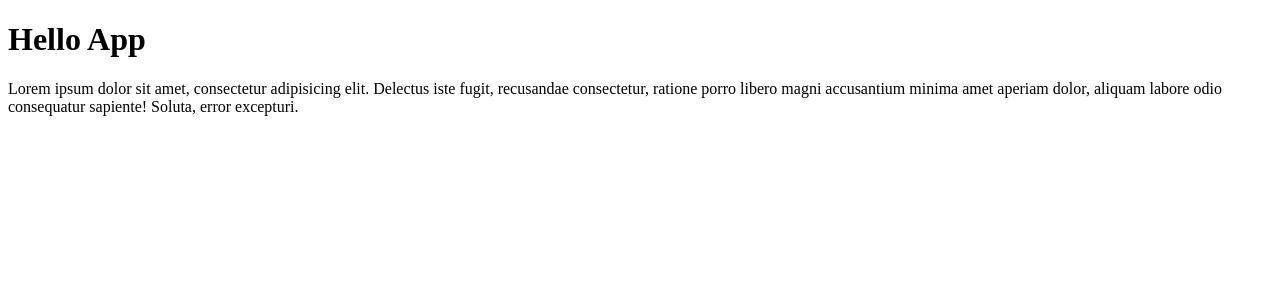
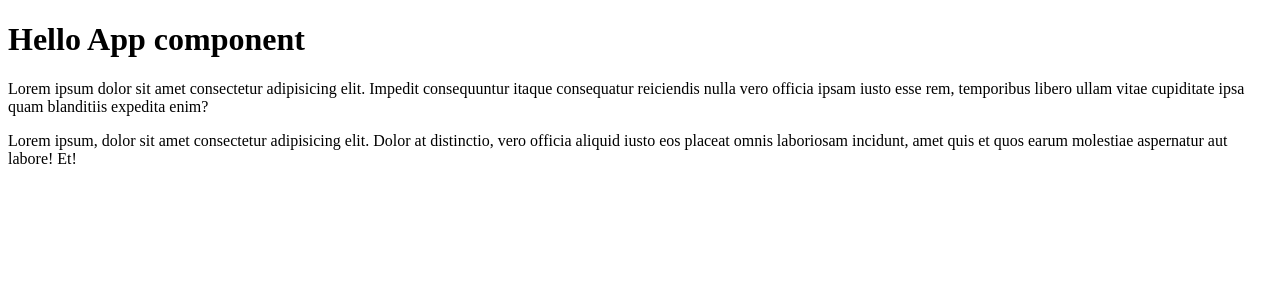
Before and after one commit to OleksiiPustilnyk/react-website-shop, a React (Create React App) app: page / in a window 1280 px wide. Shown: the top 300 px of the page. Built offline with nearby package versions, Linux system fonts and the light colour scheme.

Commit message:
add component App title and paragraph

```diff
--- a/src/index.tsx
+++ b/src/index.tsx
@@ -8,17 +8,45 @@ import ReactDOM from 'react-dom/client'
 
 // JSX
 
-const app = (
-    <div>
-        <h1 id="text">Hello App</h1>
-        <p>
-            Lorem ipsum dolor sit amet, consectetur adipisicing elit. Delectus
-            iste fugit, recusandae consectetur, ratione porro libero magni
-            accusantium minima amet aperiam dolor, aliquam labore odio
-            consequatur sapiente! Soluta, error excepturi.
-        </p>
-    </div>
-)
+// const app = (
+//     <div>
+//         <h1 id="text">Hello App</h1>
+//         <p>
+//             Lorem ipsum dolor sit amet, consectetur adipisicing elit. Delectus
+//             iste fugit, recusandae consectetur, ratione porro libero magni
+//             accusantium minima amet aperiam dolor, aliquam labore odio
+//             consequatur sapiente! Soluta, error excepturi.
+//         </p>
+//     </div>
+// )
+
+// для того щоб викликати // React Element і // JSX треба вставити в root.render(<React.StrictMode>{const назва}</React.StrictMode>
+
+// Компоненти
+
+const App = () => {
+    return (
+        <div>
+            <h1>Hello App component</h1>
+            <p>
+                Lorem ipsum dolor sit amet consectetur adipisicing elit. Impedit
+                consequuntur itaque consequatur reiciendis nulla vero officia
+                ipsam iusto esse rem, temporibus libero ullam vitae cupiditate
+                ipsa quam blanditiis expedita enim?
+            </p>
+            <p>
+                Lorem ipsum, dolor sit amet consectetur adipisicing elit. Dolor
+                at distinctio, vero officia aliquid iusto eos placeat omnis
+                laboriosam incidunt, amet quis et quos earum molestiae
+                aspernatur aut labore! Et!
+            </p>
+        </div>
+    )
+}
 
 const root = ReactDOM.createRoot(document.getElementById('root') as HTMLElement)
-root.render(<React.StrictMode>{app}</React.StrictMode>)
+root.render(
+    <React.StrictMode>
+        <App />
+    </React.StrictMode>
+)
```
